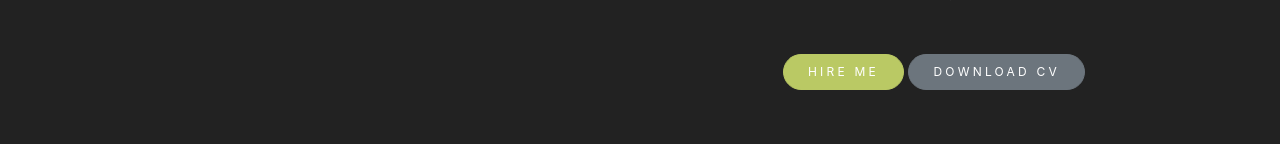
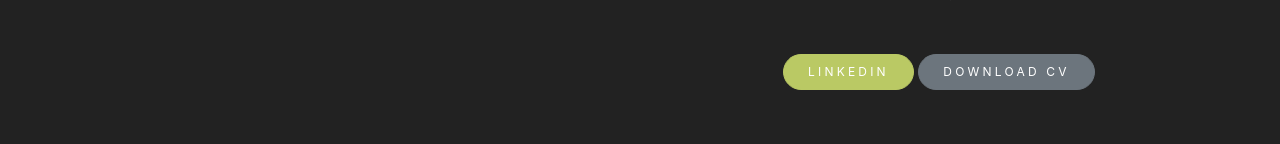
Before and after one commit to AyaHussamEldin/AyaHussamEldin.github.io, a plain HTML site: page index.html in a window 1280 px wide. Shown: the part 7076-7220 px from the top of the page. Drawn offline with nearby package versions, Linux system fonts and the light colour scheme; files whose address does not match are found by name.

Commit message:
Minor update

```diff
--- a/index.html
+++ b/index.html
@@ -536,7 +536,7 @@
 						ANSYS. I will pursue a master's in Mechanical and Aerospace
 						Engineering.</p>
 					<p>
-						<a href="https://www.linkedin.com/in/aya-hussam-eldin-356938209" target="_blank" class="btn btn-primary px-4 py-2 btn-sm smoothscroll">Hire Me</a>
+						<a href="https://www.linkedin.com/in/aya-hussam-eldin-356938209" target="_blank" class="btn btn-primary px-4 py-2 btn-sm smoothscroll">LinkedIn</a>
 						<a href="https://drive.google.com/file/d/1M19p5yA7rah2jZTECgrSBfou02NcK6VJ/view" target="_blank" class="btn btn-secondary px-4 py-2 btn-sm">Download CV</a>
 					</p>
 				</div>
```
